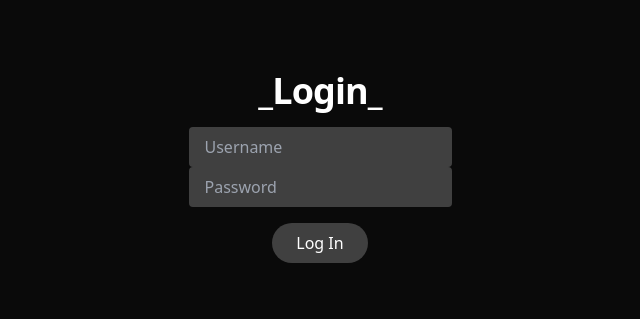
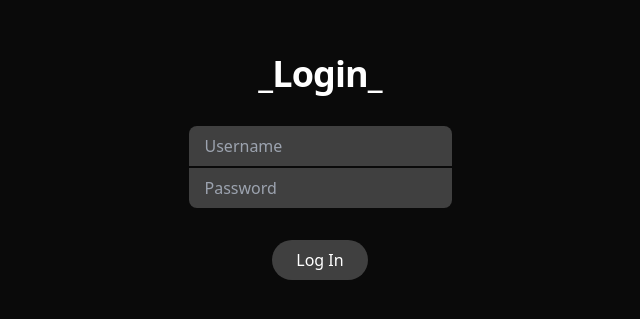
Before and after one commit to liztaliah/open_streams, a React (Vite) app in the folder frontend/: page /login in a window 1280 px wide. Shown: the part 233-552 px from the top of the page, without its empty margins (320-960 px from the left). Built offline with nearby package versions, Linux system fonts and the light colour scheme.

Commit message:
finished styling input boxes for username/password on login page

```diff
--- a/frontend/src/components/LoginForm.jsx
+++ b/frontend/src/components/LoginForm.jsx
@@ -38,7 +38,7 @@ function LoginForm() {
 
   return (
     <div className="flex flex-col items-center justify-center min-h-screen px-4">
-      <h1 className="text-4xl font-semibold mb-4 tracking-tight">_Login_</h1>
+      <h1 className="text-4xl font-semibold mb-8 tracking-tight">_Login_</h1>
       <form onSubmit={handleSubmit} className="flex flex-col items-center">
         <Input
           name="username"
@@ -46,7 +46,7 @@ function LoginForm() {
           onChange={handleChange}
           placeholder="Username"
           required
-          className="px-3 py-2 rounded"
+          className="mb-0.5 px-3 py-2 rounded-t-lg rounded-b-none"
         />
         <Input
           type="password"
@@ -55,7 +55,7 @@ function LoginForm() {
           onChange={handleChange}
           placeholder="Password"
           required
-          className="mb-4 px-3 py-2 rounded"
+          className="mb-8 px-3 py-2 rounded-t-none rounded-b-lg"
         />
         <Button type="submit">Log In</Button>
       </form>
```
